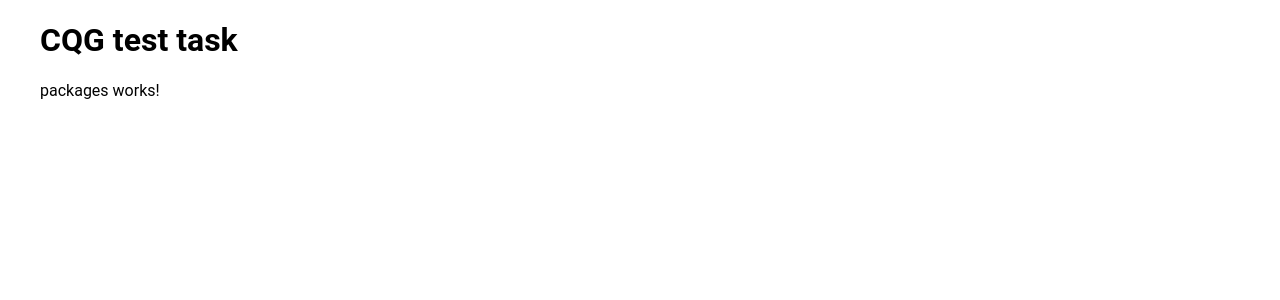
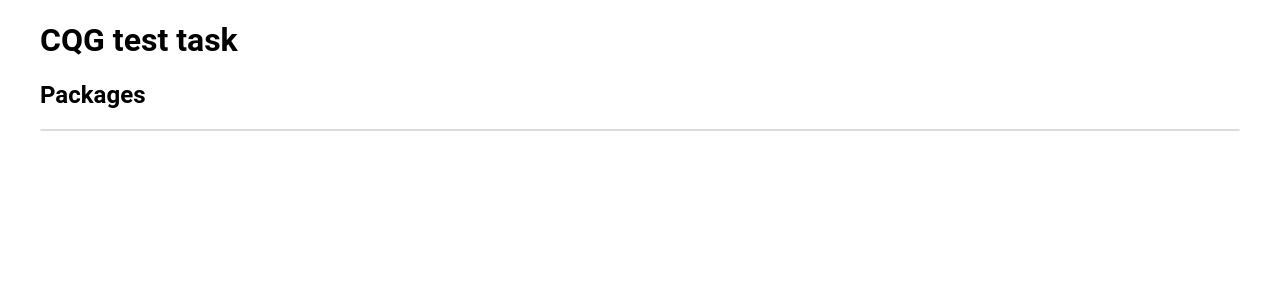
Before and after one commit to hellsgor/cqg-test, an Angular app: page / in a window 1280 px wide. Shown: the top 300 px of the page. Built offline with nearby package versions, Linux system fonts and the light colour scheme.

Commit message:
packages - basic layout and styles

```diff
--- a/src/app/modules/packages/packages.component.html
+++ b/src/app/modules/packages/packages.component.html
@@ -1 +1,6 @@
-<p>packages works!</p>
+<section class="packages">
+  <h2>Packages</h2>
+  <div class="packages__wrapper">
+
+  </div>
+</section>
--- a/src/app/modules/packages/packages.component.scss
+++ b/src/app/modules/packages/packages.component.scss
@@ -0,0 +1,10 @@
+.packages {
+  &__wrapper {
+    display: flex;
+    border: 1px solid #dcdcdc;
+    border-radius: 16px;
+    flex-wrap: wrap;
+    justify-content: space-between;
+    gap: 32px;
+  }
+}
```
